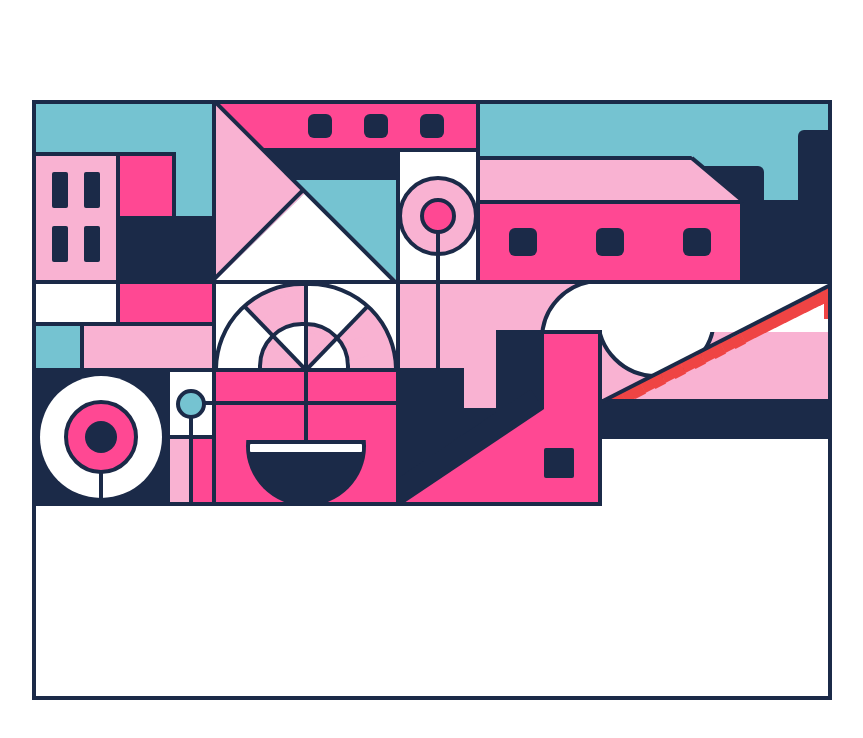
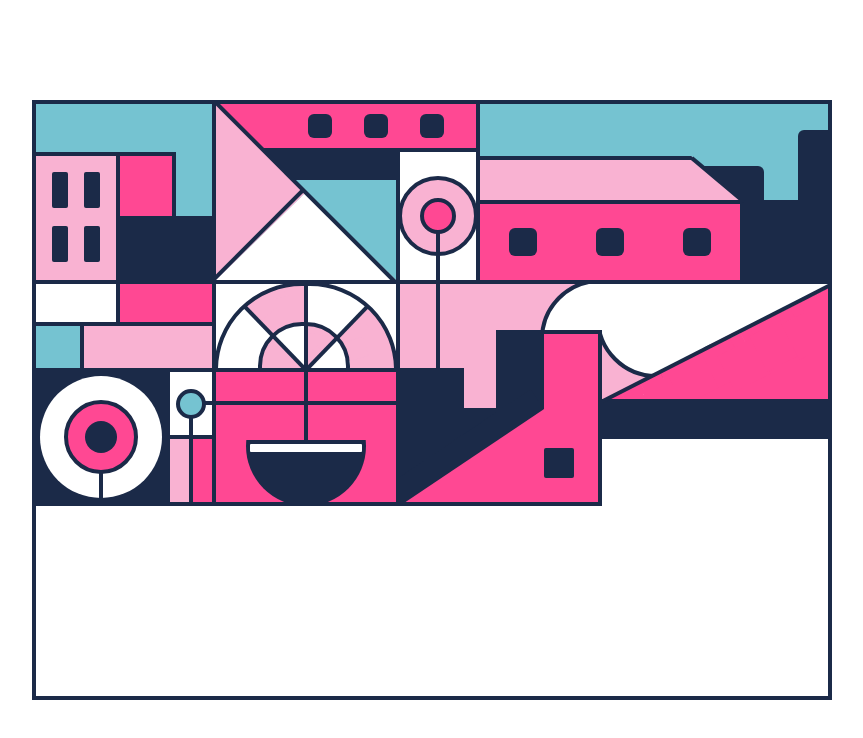
Before and after one commit to fervillalbag/drawing-with-code, a Next.js app: page / in a window 1280 px wide. Shown: the top 738 px of the page, without its empty margins (208-1071 px from the left). Built offline with nearby package versions, Linux system fonts and the light colour scheme.

Commit message:
feat: finish painting triangle

```diff
--- a/src/pages/index.tsx
+++ b/src/pages/index.tsx
@@ -188,33 +188,44 @@ export default function Home() {
               <div className="w-[226px] h-10 bg-custom-blue z-50 absolute bottom-0 right-0"></div>
 
               <div className="w-[120px] h-[120px] bg-white border-4 border-custom-blue absolute -top-[5px] z-20 left-[142px] rounded-full"></div>
+              <div className="w-10 h-10 bg-white rotate-[63deg] absolute top-[19px] z-50 right-[100px]"></div>
               <div className="w-[120px] h-[120px] bg-white border-4 border-custom-blue absolute z-30 -top-[26px] left-[198px] rounded-full"></div>
               <div className="w-1 h-[360px] bg-custom-blue absolute -bottom-16 rotate-[63deg] left-[356px] z-50"></div>
 
               {/* Relleno */}
-              <div className="w-3 h-3 bg-red-500 right-[204px] rotate-[63deg] bottom-[34px] absolute z-[45]"></div>
-              <div className="w-3 h-3 bg-red-500 right-[193px] rotate-[63deg] bottom-[38px] absolute z-[45]"></div>
-              <div className="w-3 h-3 bg-red-500 right-[184px] rotate-[63deg] bottom-[42px] absolute z-[45]"></div>
-              <div className="w-3 h-3 bg-red-500 right-[174px] rotate-[63deg] bottom-[48px] absolute z-[45]"></div>
-              <div className="w-3 h-3 bg-red-500 right-[164px] rotate-[63deg] bottom-[52px] absolute z-[45]"></div>
-              <div className="w-3 h-3 bg-red-500 right-[154px] rotate-[63deg] bottom-[58px] absolute z-[45]"></div>
-              <div className="w-3 h-3 bg-red-500 right-[144px] rotate-[63deg] bottom-[62px] absolute z-[45]"></div>
-              <div className="w-3 h-3 bg-red-500 right-[134px] rotate-[63deg] bottom-[68px] absolute z-[45]"></div>
-              <div className="w-3 h-3 bg-red-500 right-[124px] rotate-[63deg] bottom-[72px] absolute z-[45]"></div>
-              <div className="w-3 h-3 bg-red-500 right-[114px] rotate-[63deg] bottom-[78px] absolute z-[45]"></div>
-              <div className="w-3 h-3 bg-red-500 right-[104px] rotate-[63deg] bottom-[82px] absolute z-[45]"></div>
-              <div className="w-3 h-3 bg-red-500 right-[94px] rotate-[63deg] bottom-[88px] absolute z-[45]"></div>
-              <div className="w-3 h-3 bg-red-500 right-[84px] rotate-[63deg] bottom-[92px] absolute z-[45]"></div>
-              <div className="w-3 h-3 bg-red-500 right-[74px] rotate-[63deg] bottom-[98px] absolute z-[45]"></div>
-              <div className="w-3 h-3 bg-red-500 right-[64px] rotate-[63deg] bottom-[103px] absolute z-[45]"></div>
-              <div className="w-3 h-3 bg-red-500 right-[54px] rotate-[63deg] bottom-[108px] absolute z-[45]"></div>
-              <div className="w-3 h-3 bg-red-500 right-[44px] rotate-[63deg] bottom-[113px] absolute z-[45]"></div>
-              <div className="w-3 h-3 bg-red-500 right-[34px] rotate-[63deg] bottom-[118px] absolute z-[45]"></div>
-              <div className="w-3 h-3 bg-red-500 right-[24px] rotate-[63deg] bottom-[123px] absolute z-[45]"></div>
-              <div className="w-3 h-3 bg-red-500 right-[14px] rotate-[63deg] bottom-[128px] absolute z-[45]"></div>
-              <div className="w-3 h-3 bg-red-500 right-[4px] rotate-[63deg] bottom-[133px] absolute z-[45]"></div>
-              <div className="w-3 h-3 bg-red-500 right-[0px] rotate-[63deg] bottom-[135px] absolute z-[45]"></div>
-              <div className="w-1 h-8 bg-red-500 right-[0px] rotate-[0] bottom-[120px] absolute z-[45]"></div>
+              <div className="w-3 h-3 bg-custom-dark-pink right-[204px] rotate-[63deg] bottom-[34px] absolute z-[45]"></div>
+              <div className="w-3 h-3 bg-custom-dark-pink right-[193px] rotate-[63deg] bottom-[38px] absolute z-[45]"></div>
+              <div className="w-3 h-3 bg-custom-dark-pink right-[184px] rotate-[63deg] bottom-[42px] absolute z-[45]"></div>
+              <div className="w-3 h-3 bg-custom-dark-pink right-[174px] rotate-[63deg] bottom-[48px] absolute z-[45]"></div>
+              <div className="w-3 h-3 bg-custom-dark-pink right-[164px] rotate-[63deg] bottom-[52px] absolute z-[45]"></div>
+              <div className="w-3 h-3 bg-custom-dark-pink right-[154px] rotate-[63deg] bottom-[58px] absolute z-[45]"></div>
+              <div className="w-3 h-3 bg-custom-dark-pink right-[144px] rotate-[63deg] bottom-[62px] absolute z-[45]"></div>
+              <div className="w-3 h-3 bg-custom-dark-pink right-[134px] rotate-[63deg] bottom-[68px] absolute z-[45]"></div>
+              <div className="w-3 h-3 bg-custom-dark-pink right-[124px] rotate-[63deg] bottom-[72px] absolute z-[45]"></div>
+              <div className="w-3 h-3 bg-custom-dark-pink right-[114px] rotate-[63deg] bottom-[78px] absolute z-[45]"></div>
+              <div className="w-3 h-3 bg-custom-dark-pink right-[104px] rotate-[63deg] bottom-[82px] absolute z-[45]"></div>
+              <div className="w-3 h-3 bg-custom-dark-pink right-[94px] rotate-[63deg] bottom-[88px] absolute z-[45]"></div>
+              <div className="w-3 h-3 bg-custom-dark-pink right-[84px] rotate-[63deg] bottom-[92px] absolute z-[45]"></div>
+              <div className="w-3 h-3 bg-custom-dark-pink right-[74px] rotate-[63deg] bottom-[98px] absolute z-[45]"></div>
+              <div className="w-3 h-3 bg-custom-dark-pink right-[64px] rotate-[63deg] bottom-[103px] absolute z-[45]"></div>
+              <div className="w-3 h-3 bg-custom-dark-pink right-[54px] rotate-[63deg] bottom-[108px] absolute z-[45]"></div>
+              <div className="w-3 h-3 bg-custom-dark-pink right-[44px] rotate-[63deg] bottom-[113px] absolute z-[45]"></div>
+              <div className="w-3 h-3 bg-custom-dark-pink right-[34px] rotate-[63deg] bottom-[118px] absolute z-[45]"></div>
+              <div className="w-3 h-3 bg-custom-dark-pink right-[24px] rotate-[63deg] bottom-[123px] absolute z-[45]"></div>
+              <div className="w-3 h-3 bg-custom-dark-pink right-[14px] rotate-[63deg] bottom-[128px] absolute z-[45]"></div>
+              <div className="w-3 h-3 bg-custom-dark-pink right-[4px] rotate-[63deg] bottom-[133px] absolute z-[45]"></div>
+              <div className="w-3 h-3 bg-custom-dark-pink right-[0px] rotate-[63deg] bottom-[135px] absolute z-[45]"></div>
+              <div className="w-1 h-8 bg-custom-dark-pink right-[0px] rotate-[0] bottom-[120px] absolute z-[45]"></div>
+              <div className="w-20 h-20 bg-custom-dark-pink right-[0px] rotate-[0] bottom-[20px] absolute z-[45]"></div>
+              <div className="w-20 h-10 bg-custom-dark-pink right-20 rotate-[0] bottom-[20px] absolute z-[45]"></div>
+              <div className="w-6 h-10 bg-custom-dark-pink right-40 rotate-[0] bottom-[20px] absolute z-[45]"></div>
+              <div className="w-6 h-6 bg-custom-dark-pink right-44 rotate-[0] bottom-[20px] absolute z-[45]"></div>
+              <div className="w-10 h-10 bg-custom-dark-pink right-24 rotate-[63deg] bottom-[50px] absolute z-[45]"></div>
+              <div className="w-10 h-10 bg-custom-dark-pink right-[116px] rotate-[63deg] bottom-[40px] absolute z-[45]"></div>
+              <div className="w-10 h-10 bg-custom-dark-pink right-16 rotate-[63deg] bottom-[54px] absolute z-[45]"></div>
+              <div className="w-10 h-10 bg-custom-dark-pink right-8 rotate-[63deg] bottom-[74px] absolute z-[45]"></div>
+              <div className="w-10 h-10 bg-custom-dark-pink right-0 rotate-[63deg] bottom-[86px] absolute z-[45]"></div>
+              <div className="w-6 h-14 bg-custom-dark-pink right-0 bottom-[86px] absolute z-[45]"></div>
 
               <div className="w-[238px] h-[48px] bg-white absolute right-0 top-0 z-40"></div>
               <div className="w-[226px] absolute bg-custom-pink z-20 bottom-[40px] right-0 h-16"></div>
```
